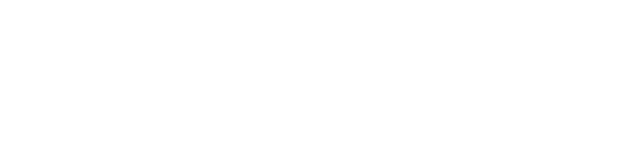
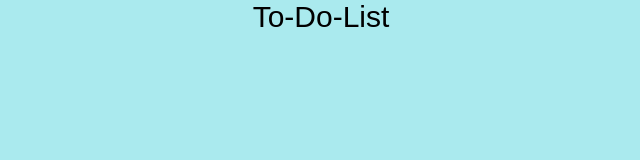
Before and after one commit to srisathyamamidala/To-Do-List-doc, a plain HTML site: page index.html in a window 1280 px wide. Shown: the whole page, without its empty margins (319-959 px from the left). Drawn offline with Linux system fonts and the light colour scheme.

Commit message:
index.html and css file created

```diff
--- a/index.html
+++ b/index.html
@@ -5,8 +5,19 @@
     <meta http-equiv="X-UA-Compatible" content="IE=edge">
     <meta name="viewport" content="width=device-width, initial-scale=1.0">
     <title>To-do-list-doc</title>
+    <link rel="stylesheet" href="style.css">
+
 </head>
 <body>
 
+    <div class="container">
+        <div class="header">
+            <div class="title">
+                To-Do-List
+            </div>
+            </div>
+            </div>
+
+
 </body>
 </html>
--- /dev/null
+++ b/style.css
@@ -0,0 +1,23 @@
+*{
+    padding: 0;
+    margin: 0;
+    box-sizing:border-box;
+    font-family: 'Poppins', sans-serif;
+}
+
+
+
+
+    body {
+        font-family: 'Josefin Sans', sans-serif;
+        background-color: hsl(184, 67%, 80%);
+        font-size: 30px;
+        display: flex;
+        justify-content: center;
+    }
+    .header {
+        display: flex;
+        justify-content: space-between;
+        align-items: center;
+
+    }
```
